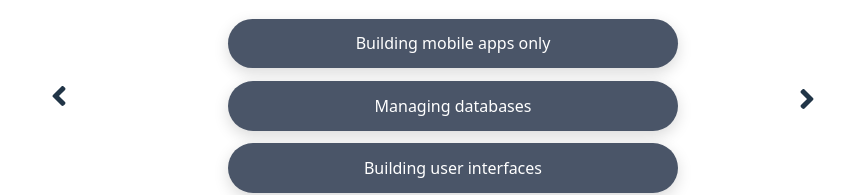
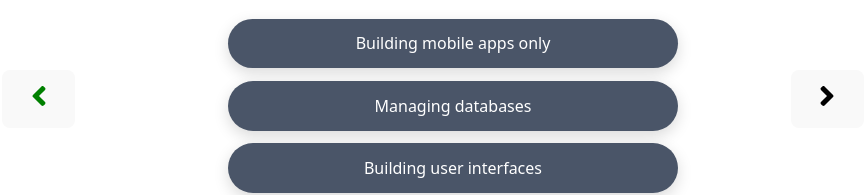
Before and after one commit to ZiyadKazi/Quiz, a React (Vite) app: page / in a window 1280 px wide. Shown: the part 283-478 px from the top of the page, without its empty margins (207-1072 px from the left). Built offline with nearby package versions, Linux system fonts and the light colour scheme.

Commit message:
Implemented the starting logic for moving right and left. Added functionality for disableness of arrow left and right. For future, fix the bug pertaining to disability of arrows.

```diff
--- a/src/App.css
+++ b/src/App.css
@@ -55,3 +55,7 @@
 .icon {
   font-size: 2rem;
 }
+
+.icon-button:disabled {
+  color: green;
+}
--- a/src/App.jsx
+++ b/src/App.jsx
@@ -5,9 +5,33 @@ import { FaAngleLeft } from 'react-icons/fa';
 import { FaAngleRight } from 'react-icons/fa';
 function App() {
   const [idx, setIdx] = useState(0)
+  const [isDisabledLeft, setIsDisabledLeft] = useState(true)
+  const [isDisabledRight, setIsDisabledRight] = useState(false)
   console.log(quiz_questions)
   console.log(quiz_questions["questions"][6]["question"])
   console.log(quiz_questions["quizTitle"])
+
+  const moveLeft = () => {
+    if (idx > 0) {
+      setIdx(idx - 1)
+    }
+    if (idx <= 0) {
+      setIsDisabledLeft(true)
+    } else {
+      setIsDisabledLeft(false)
+    }
+  }
+
+  const moveRight = () => {
+    if (idx < quiz_questions["questions"].length-1) {
+      setIdx(idx + 1)
+    }
+    if (idx <= 0) {
+      setIsDisabledLeft(true)
+    } else {
+      setIsDisabledLeft(false)
+    }
+  }
 
 
   return (
@@ -16,9 +40,10 @@ function App() {
         <h1>{quiz_questions["quizTitle"]}</h1>
         <p>Question Number: {idx+1} out of {quiz_questions["questions"].length}</p>
           <div className = "quiz-content">
-            <div className = "previous">
-            <FaAngleLeft className = "icon"/>
-            </div>
+          <button disabled={isDisabledLeft} className="icon-button" onClick = {moveLeft} >
+            <FaAngleLeft className="icon" />
+          </button>
+
             <div className = "question-info">
               <h2>{quiz_questions["questions"][idx]["question"]}</h2>
               <ul className = "options-box">
@@ -30,7 +55,9 @@ function App() {
               </ul>
             </div>
 
-            <FaAngleRight className = "icon"/>
+          <button disabled={isDisabledRight} className="icon-button" onClick = {moveRight}>
+            <FaAngleRight className="icon" />
+          </button>
 
           </div>
       </div>
```
